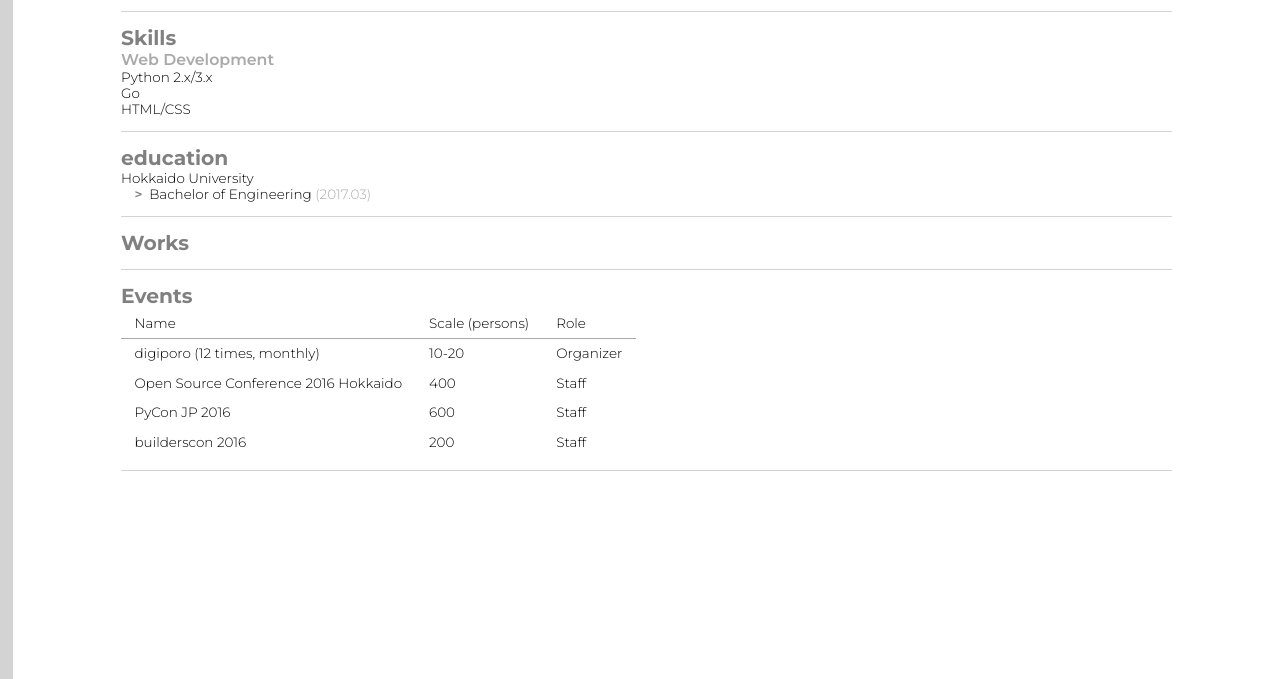
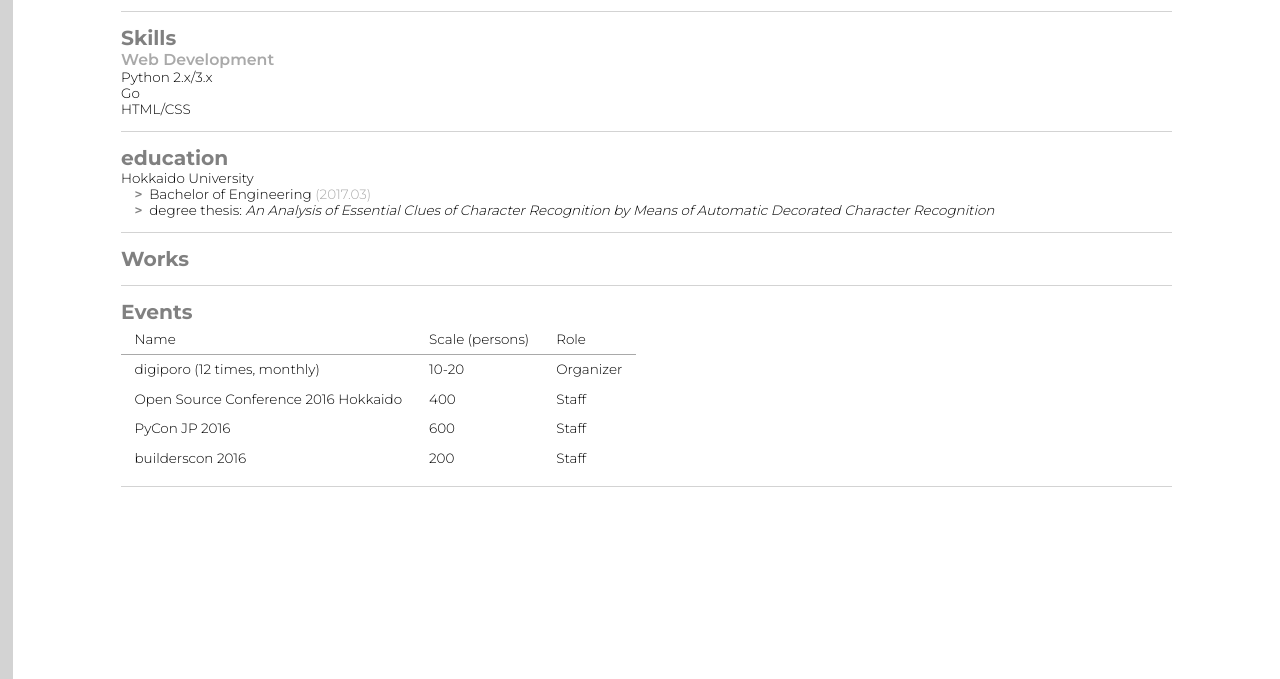
Before and after one commit to nasa9084/nasa9084.github.io, a plain HTML site: page index.html in a window 1280 px wide. Shown: the part 121-800 px from the top of the page. Drawn offline with Linux system fonts and the light colour scheme.

Commit message:
add: degree thesis

```diff
--- a/index.html
+++ b/index.html
@@ -31,6 +31,7 @@
         <dl>
           <dt>Hokkaido University</dt>
           <dd>Bachelor of Engineering <span class="graduate">(2017.03)</span></dd>
+          <dd>degree thesis: <span style="font-style: italic;">An Analysis of Essential Clues of Character Recognition by Means of Automatic Decorated Character Recognition</span></dd>
         </dl>
       </section>
       <section id="works">
```
